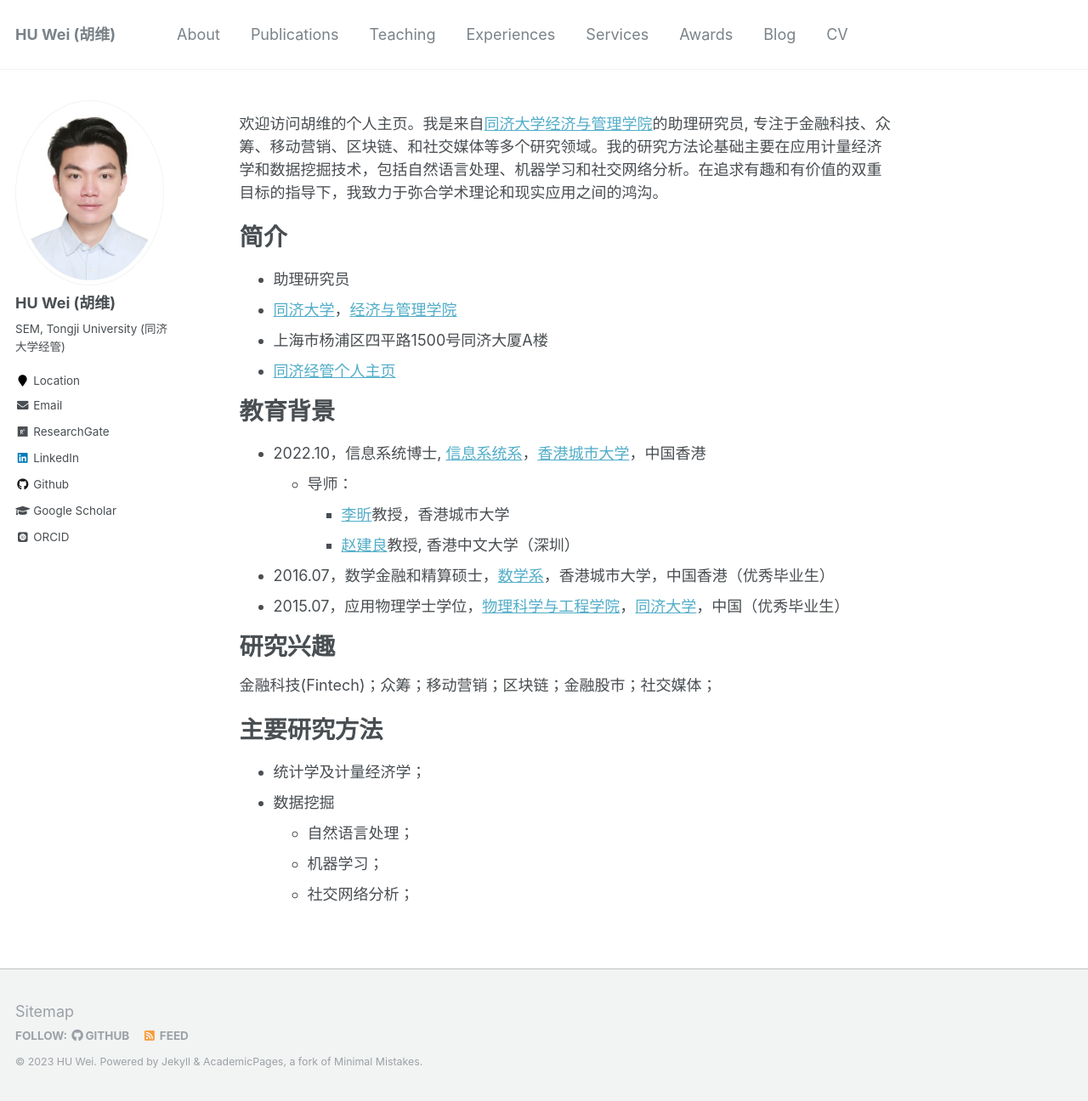
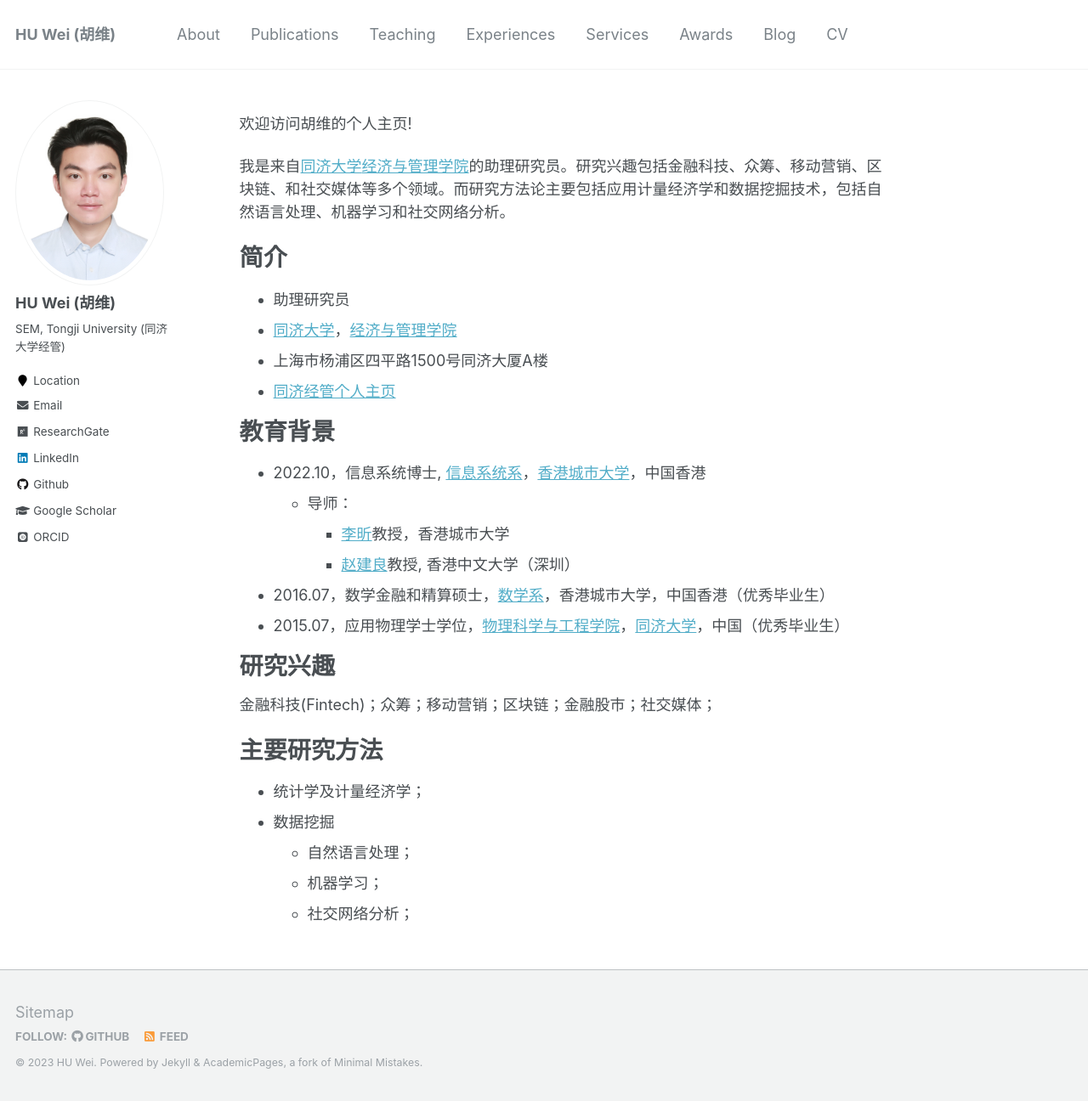
Before and after one commit to huwei-vincent/huwei-vincent.github.io, a Jekyll site: the page built from _pages/about-cn.md, in a window 1280 px wide and 1296 px high. Shown: the whole window at 85% size. Built offline with Jekyll 4.4.1, drawn with Linux system fonts in a browser that asks for light colours; some web fonts are replaced.

Commit message:
update about-cn

```diff
--- a/_pages/about-cn.md
+++ b/_pages/about-cn.md
@@ -9,7 +9,9 @@ redirect_from:
   - /about-cn.html
 ---
 
-欢迎访问胡维的个人主页。我是来自[同济大学](https://www.tongji.edu.cn/)[经济与管理学院](https://sem.tongji.edu.cn/semch/)的助理研究员, 专注于金融科技、众筹、移动营销、区块链、和社交媒体等多个研究领域。我的研究方法论基础主要在应用计量经济学和数据挖掘技术，包括自然语言处理、机器学习和社交网络分析。在追求有趣和有价值的双重目标的指导下，我致力于弥合学术理论和现实应用之间的鸿沟。
+欢迎访问胡维的个人主页!
+
+我是来自[同济大学](https://www.tongji.edu.cn/)[经济与管理学院](https://sem.tongji.edu.cn/semch/)的助理研究员。研究兴趣包括金融科技、众筹、移动营销、区块链、和社交媒体等多个领域。而研究方法论主要包括应用计量经济学和数据挖掘技术，包括自然语言处理、机器学习和社交网络分析。
 
 # 简介
 
```
